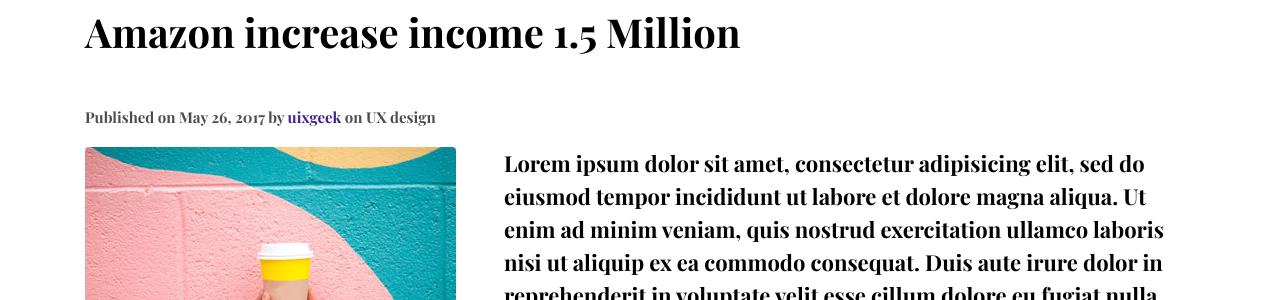
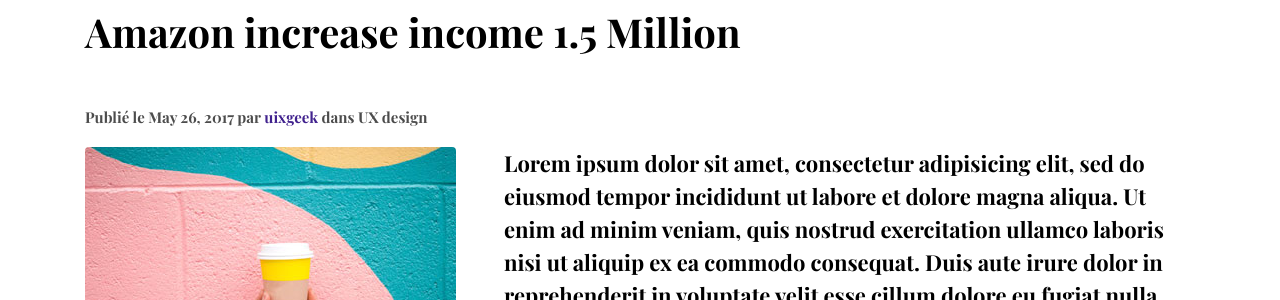
Before and after one commit to miarofandresena/miarofandresena.github.io, a Jekyll site: the page built from _posts/2017-05-26-amazon-increase-income-1.5-million copy 2.markdown, in a window 1280 px wide and 900 px high, scrolled down 423 px. Shown: the part 153-453 px from the top of the window. Built offline with Jekyll 4.4.1, drawn with Linux system fonts in a browser that asks for light colours.

```diff
--- a/_layouts/post.html
+++ b/_layouts/post.html
@@ -26,8 +26,8 @@
     <div class="row">
       <div class="col-lg-12">
         <h3 class="font-tertiary mb-5">{{ page.title | escape }}</h3>
-        <p class="font-secondary">Published on {{ page.date | date: '%b %d, %Y' }} by <span class="text-primary">{{ page.author }}</span
-            class="text-primary"> on {% for tag in page.tags %}<span>{{ tag }} </span>{% endfor %}</p>
+        <p class="font-secondary">Publié le {{ page.date | date: '%b %d, %Y' }} par <span class="text-primary">{{ page.author }}</span
+            class="text-primary"> dans {% for tag in page.tags %}<span>{{ tag }} </span>{% endfor %}</p>
         <div class="content">
           <img src="{{page.image | relative_url }}" class="img-fluid rounded float-left mr-5 mb-4" alt="{{page.title}}">
           {{ content }}
--- /dev/null
+++ b/google08f736cb13b68f2e.html
@@ -0,0 +1 @@
+google-site-verification: google08f736cb13b68f2e.html
```
Also changed, not shown: README.md.
